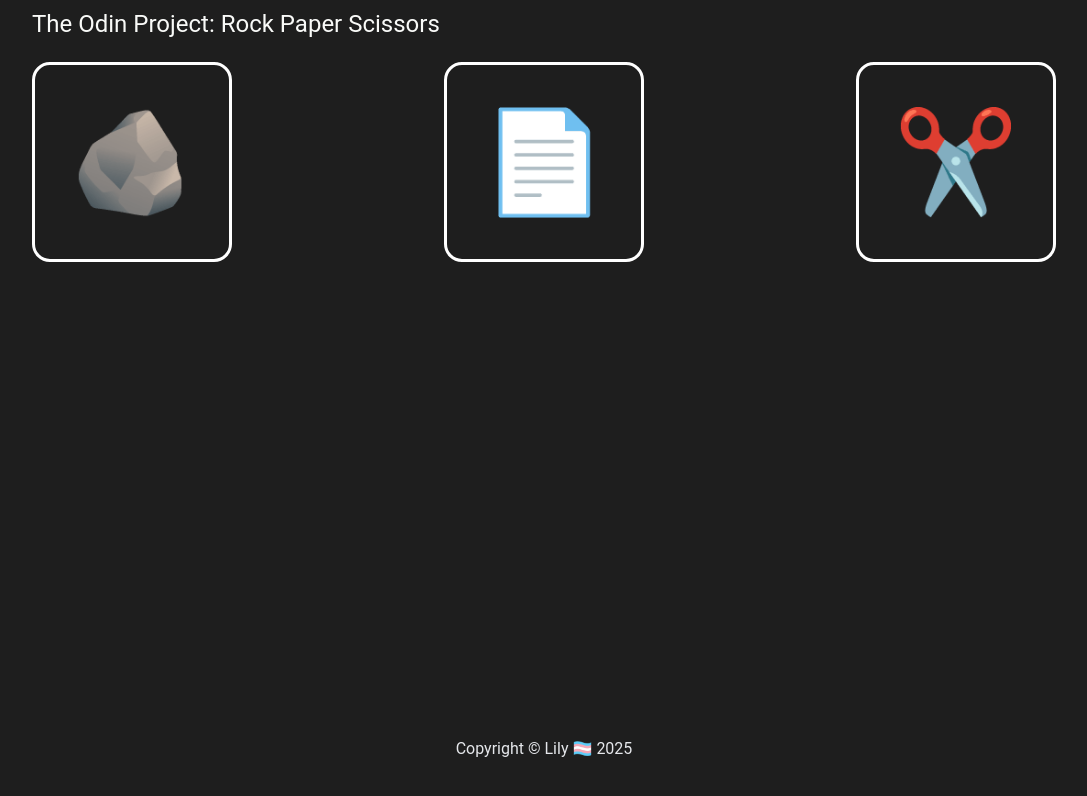
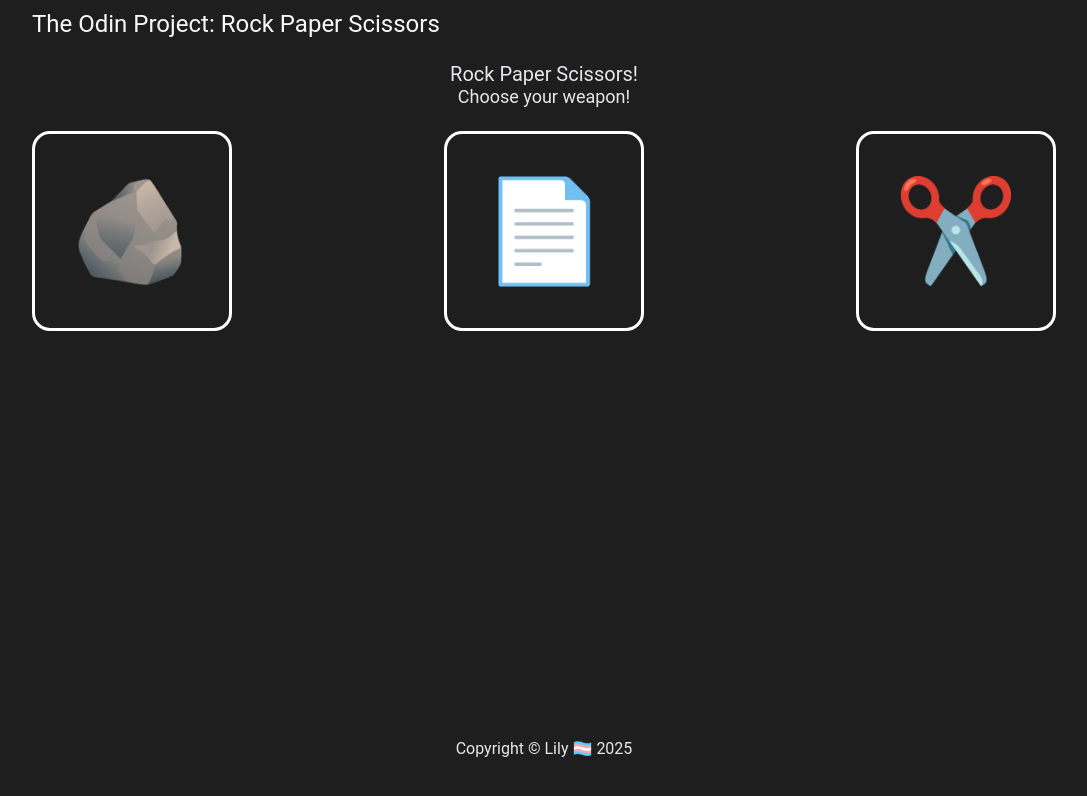
Before and after one commit to Umgak/odin-rps, a plain HTML site: page index.html in a window 1280 px wide. Shown: the whole page, without its empty margins (96-1183 px from the left). Drawn offline with Linux system fonts and the light colour scheme.

Commit message:
feat: add a small header

```diff
--- a/index.html
+++ b/index.html
@@ -13,7 +13,13 @@
       <div class="logo">The Odin Project: Rock Paper Scissors</div>
     </div>
     <div class="game">
+      <div class="title">Rock Paper Scissors!</div>
+      <div class="promptchoice">Choose your weapon!</div>
       <div id="clickable-container"></div> <!-- populated in JS, check out the class constructor! -->
+      <div class="scores">
+        <span id="playerscore"></span>
+        <span id="computerscore"></span>
+      </div>
     </div>
     <div class="footer">
       <div class="text">Copyright © Lily <span class="clickable" id="transrights">🏳️‍⚧️</span> 2025</div>
--- a/style.css
+++ b/style.css
@@ -23,13 +23,28 @@ body {
 }
 
 .game {
+  display: flex;
+  flex-direction: column;
   margin-top: 24px;
+  & .title,
+  .promptchoice {
+    align-self: center;
+    color: #E5E7EB;
+  }
+  & .title {
+    font-size: 20px;
+  }
+  & .promptchoice {
+    font-size: 18px;
+  }
 }
+
 
 #clickable-container {
   display: flex;
   flex-direction: row;
   justify-content: space-between;
+  margin-top: 24px;
 }
 
 /* using :has here omits the trans rights EE from this selector, since it's supposed to be an easter egg */
```
